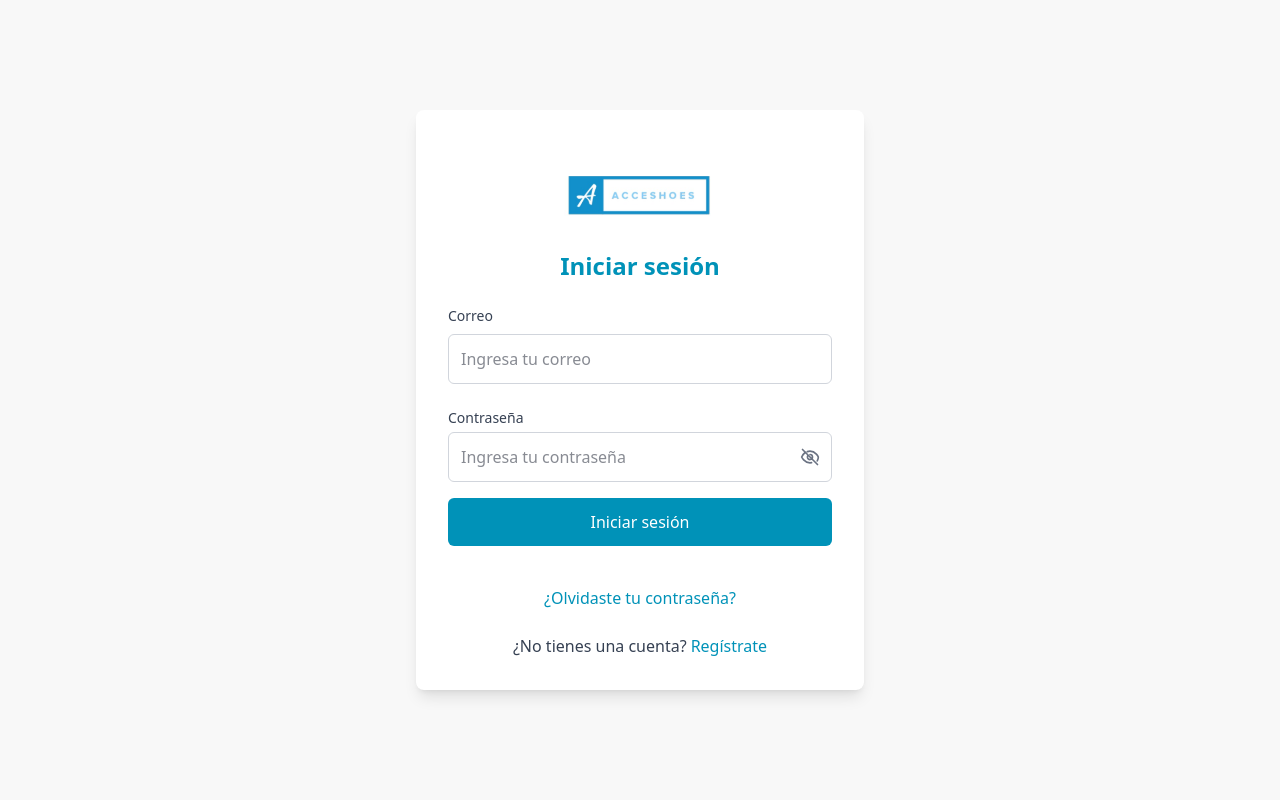
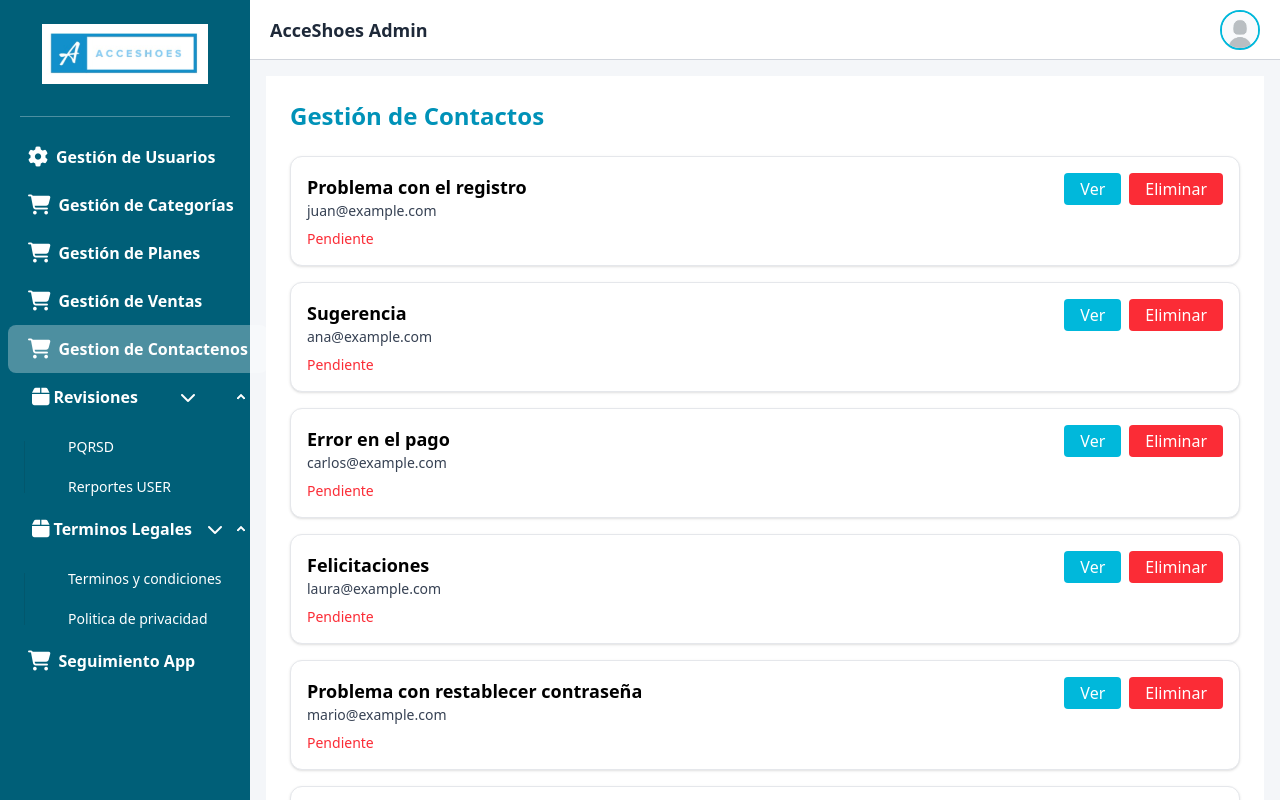
Before and after one commit to Varelaso32/Proyect-AcceShoes, an Angular app: page /admin/gestion-contactenos in a window 1280 px wide. Before the commit this address led to /login. Built offline with nearby package versions, Linux system fonts and the light colour scheme; no server answers; sample sign-in values are in the browser's storage; a small style sheet from the web is missing.

Commit message:
✨ feat: Add GesionContacenos

```diff
--- a/src/app/Pages/admin/components/navbar-lateral/navbar-lateral/navbar-lateral.component.html
+++ b/src/app/Pages/admin/components/navbar-lateral/navbar-lateral/navbar-lateral.component.html
@@ -39,7 +39,7 @@
                 </a>
             </li>
             <li>
-                <a routerLink="/admin/seguimiento-app" routerLinkActive="bg-white/30"
+                <a routerLink="/admin/gestion-contactenos" routerLinkActive="bg-white/30"
                     class="flex items-center whitespace-nowrap truncate text-white font-semibold px-5 py-3 rounded-lg hover:bg-white/20 transition-colors duration-300">
                     <i class="fas fa-shopping-cart mr-0 text-xl"></i>
                     Gestion de Contactenos
--- /dev/null
+++ b/src/app/Pages/admin/gestion-contactenos/gestion-contactenos.component.html
@@ -0,0 +1,47 @@
+<div class="p-6 bg-white min-h-screen">
+    <h2 class="text-2xl font-bold text-cyan-600 mb-6">Gestión de Contactos</h2>
+
+    <div *ngIf="correos.length === 0" class="text-gray-600">
+        <p>No hay mensajes recibidos.</p>
+    </div>
+
+    <ul class="space-y-4">
+        <li *ngFor="let correo of correos" class="border border-gray-200 rounded-xl p-4 shadow-sm bg-white">
+            <div class="flex justify-between items-start">
+                <div>
+                    <h3 class="text-lg font-semibold text-black">{{ correo.asunto }}</h3>
+                    <p class="text-sm text-gray-700">{{ correo.remitente }}</p>
+                    <p class="text-sm mt-2" [ngClass]="correo.respondido ? 'text-green-600' : 'text-red-500'">
+                        {{ correo.respondido ? 'Respondido' : 'Pendiente' }}
+                    </p>
+                </div>
+                <div class="space-x-2">
+                    <button (click)="seleccionarCorreo(correo)"
+                        class="bg-cyan-500 text-white px-4 py-1 rounded hover:bg-cyan-600 transition">
+                        Ver
+                    </button>
+                    <button (click)="eliminarCorreo(correo)"
+                        class="bg-red-500 text-white px-4 py-1 rounded hover:bg-red-600 transition">
+                        Eliminar
+                    </button>
+                </div>
+            </div>
+        </li>
+    </ul>
+
+    <div *ngIf="correoSeleccionado" class="mt-8 border-t border-gray-300 pt-6 bg-gray-50 rounded-xl shadow-inner p-6">
+        <h3 class="text-xl font-semibold text-cyan-700 mb-4">Detalles del mensaje</h3>
+        <p class="mb-2"><strong class="text-black">De:</strong> {{ correoSeleccionado.remitente }}</p>
+        <p class="mb-2"><strong class="text-black">Asunto:</strong> {{ correoSeleccionado.asunto }}</p>
+        <p class="mb-4"><strong class="text-black">Mensaje:</strong> {{ correoSeleccionado.mensaje }}</p>
+
+        <label class="block text-sm font-medium text-gray-700 mb-1">Respuesta:</label>
+        <textarea [(ngModel)]="respuesta" rows="4"
+            class="w-full border border-gray-300 rounded-md p-2 mb-4 focus:outline-none focus:ring-2 focus:ring-cyan-400"></textarea>
+
+        <button (click)="enviarRespuesta()"
+            class="bg-cyan-600 text-white px-6 py-2 rounded hover:bg-cyan-700 transition">
+            Enviar respuesta
+        </button>
+    </div>
+</div>
--- /dev/null
+++ b/src/app/Pages/admin/gestion-contactenos/gestion-contactenos.component.ts
@@ -0,0 +1,148 @@
+import { CommonModule } from '@angular/common';
+import { Component } from '@angular/core';
+import { FormsModule } from '@angular/forms';
+import Swal from 'sweetalert2';
+
+interface Correo {
+  id: number;
+  remitente: string;
+  asunto: string;
+  mensaje: string;
+  respondido: boolean;
+  respuesta?: string;
+}
+
+@Component({
+  selector: 'app-gestion-contactenos',
+  standalone: true,
+  imports: [CommonModule, FormsModule],
+  templateUrl: './gestion-contactenos.component.html',
+  styleUrls: ['./gestion-contactenos.component.css'],
+})
+export class GestionContactenosComponent {
+  correos: Correo[] = [
+    {
+      id: 1,
+      remitente: 'juan@example.com',
+      asunto: 'Problema con el registro',
+      mensaje: 'No puedo registrarme en la plataforma.',
+      respondido: false,
+    },
+    {
+      id: 2,
+      remitente: 'ana@example.com',
+      asunto: 'Sugerencia',
+      mensaje: 'Sería útil tener modo oscuro.',
+      respondido: false,
+    },
+    {
+      id: 3,
+      remitente: 'carlos@example.com',
+      asunto: 'Error en el pago',
+      mensaje: 'Mi tarjeta fue rechazada al intentar pagar.',
+      respondido: false,
+    },
+    {
+      id: 4,
+      remitente: 'laura@example.com',
+      asunto: 'Felicitaciones',
+      mensaje: 'Excelente plataforma, ¡felicidades al equipo!',
+      respondido: false,
+    },
+    {
+      id: 5,
+      remitente: 'mario@example.com',
+      asunto: 'Problema con restablecer contraseña',
+      mensaje: 'No me llega el correo para restablecer mi clave.',
+      respondido: false,
+    },
+    {
+      id: 6,
+      remitente: 'luisa@example.com',
+      asunto: 'Consulta sobre privacidad',
+      mensaje: '¿Cómo se manejan mis datos personales?',
+      respondido: false,
+    },
+    {
+      id: 7,
+      remitente: 'pedro@example.com',
+      asunto: 'Problema visual',
+      mensaje: 'El botón de enviar no se ve en mi celular.',
+      respondido: false,
+    },
+    {
+      id: 8,
+      remitente: 'valentina@example.com',
+      asunto: 'Cuenta bloqueada',
+      mensaje: 'Intenté iniciar sesión varias veces y me bloqueó.',
+      respondido: false,
+    },
+    {
+      id: 9,
+      remitente: 'andres@example.com',
+      asunto: 'Error 404',
+      mensaje: 'Intento entrar a una sección y me da error 404.',
+      respondido: false,
+    },
+    {
+      id: 10,
+      remitente: 'carolina@example.com',
+      asunto: 'Actualización de datos',
+      mensaje: 'No encuentro dónde cambiar mi número de teléfono.',
+      respondido: false,
+    },
+  ];
+
+  correoSeleccionado: Correo | null = null;
+  respuesta = '';
+
+  seleccionarCorreo(correo: Correo) {
+    this.correoSeleccionado = correo;
+    this.respuesta = correo.respuesta || '';
+  }
+
+  enviarRespuesta() {
+    if (this.correoSeleccionado) {
+      this.correoSeleccionado.respondido = true;
+      this.correoSeleccionado.respuesta = this.respuesta;
+
+      Swal.fire({
+        icon: 'success',
+        title: 'Respuesta enviada',
+        text: 'El mensaje ha sido marcado como respondido.',
+        confirmButtonColor: '#06b6d4', // cyan
+      });
+
+      this.correoSeleccionado = null;
+      this.respuesta = '';
+    }
+  }
+
+  eliminarCorreo(correo: Correo) {
+    Swal.fire({
+      title: '¿Estás seguro?',
+      text: 'Este mensaje se eliminará permanentemente.',
+      icon: 'warning',
+      showCancelButton: true,
+      confirmButtonColor: '#ef4444', // red
+      cancelButtonColor: '#9ca3af', // gray
+      confirmButtonText: 'Sí, eliminar',
+      cancelButtonText: 'Cancelar',
+    }).then((result) => {
+      if (result.isConfirmed) {
+        this.correos = this.correos.filter((c) => c.id !== correo.id);
+        if (this.correoSeleccionado?.id === correo.id) {
+          this.correoSeleccionado = null;
+          this.respuesta = '';
+        }
+
+        Swal.fire({
+          icon: 'success',
+          title: 'Eliminado',
+          text: 'El mensaje ha sido eliminado.',
+          confirmButtonColor: '#06b6d4',
+        });
+      }
+    });
+  }
+}
--- a/src/app/app.routes.ts
+++ b/src/app/app.routes.ts
@@ -269,6 +269,14 @@ export const routes: Routes = [
           ).then((m) => m.TerminosCondicionesComponent),
       },
       {
+        path: 'gestion-contactenos',
+        title: 'Gestión de Contactenos',
+        loadComponent: () =>
+          import(
+            './Pages/admin/gestion-contactenos/gestion-contactenos.component'
+          ).then((m) => m.GestionContactenosComponent),
+      },
+      {
         path: 'seguimiento-app',
         title: 'Hisoriales de la Aplicación',
         loadComponent: () =>
```
Also changed, not shown: src/app/Pages/admin/gestion-contactenos/gestion-contactenos.component.css (added).
